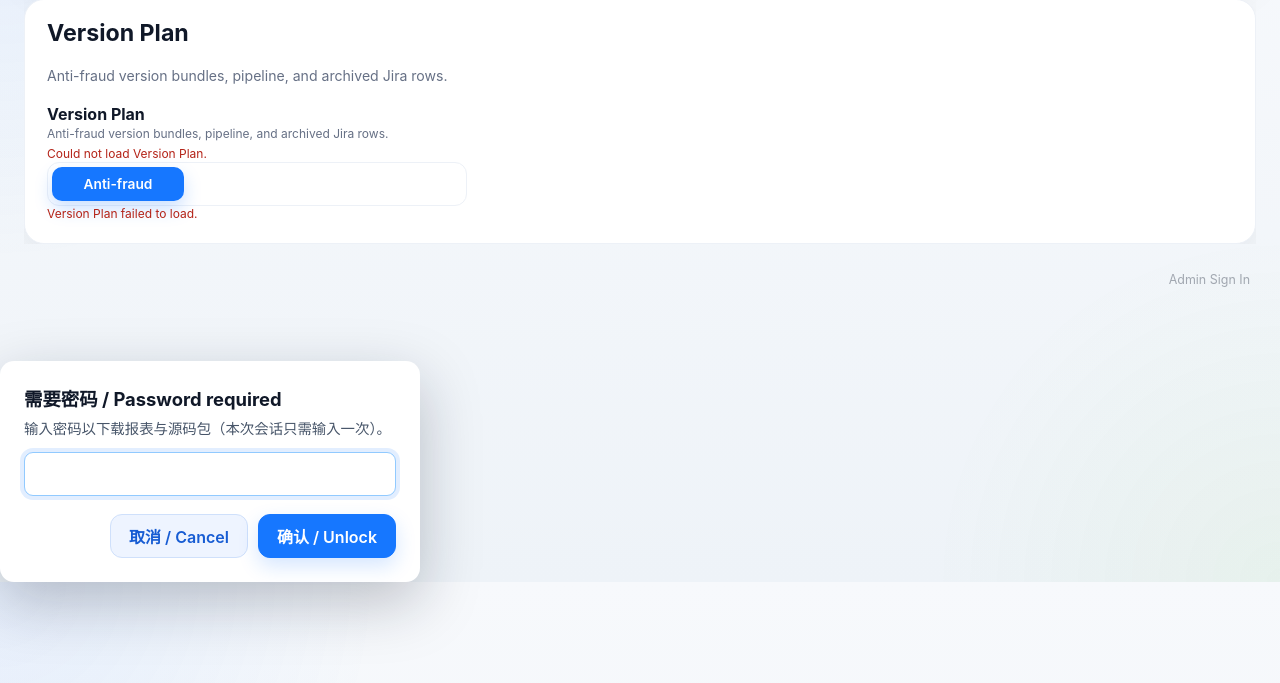
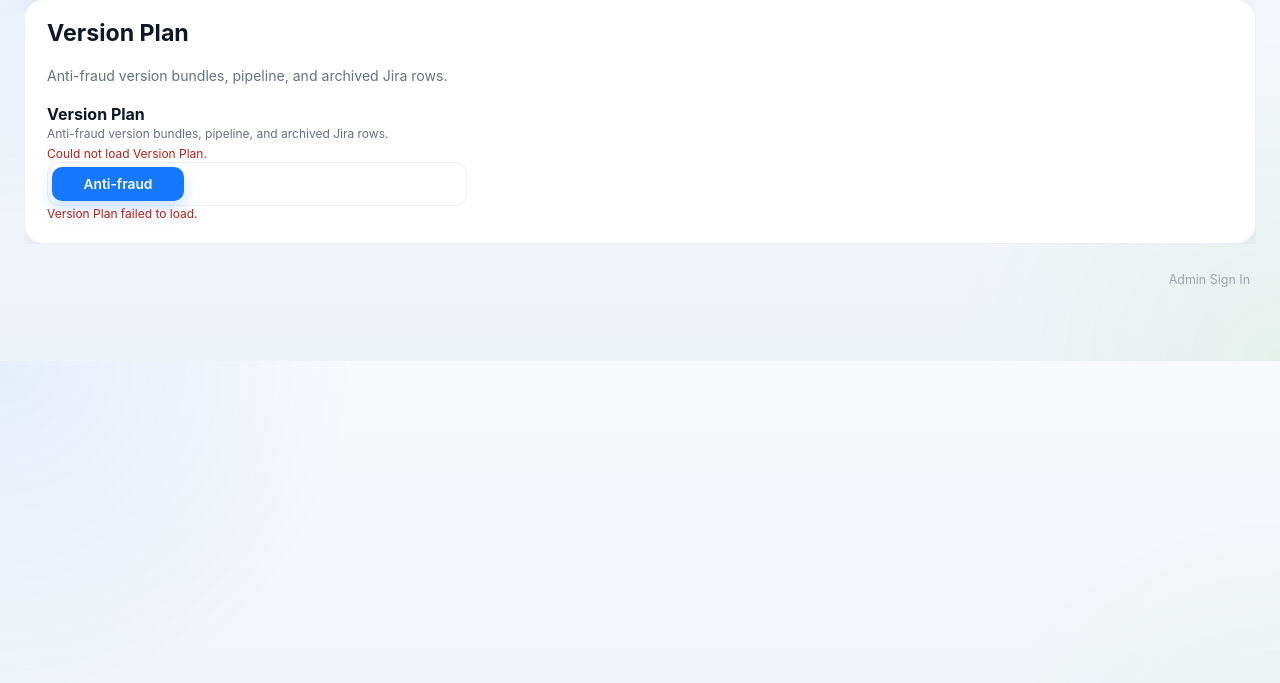
Before and after one commit to xiaodongzheng-sys/Jira-Automation, a Flask app: page /version-plan in a window 1280 px wide. Shown: the part 117-800 px from the top of the page. Run offline with Flask 3, Linux system fonts and the light colour scheme; data that the repository does not hold is empty; parts of the project's set-up code (start-up, migrations or seed data) failed here and were passed over; some libraries are stand-ins or nearby versions.

Commit message:
Remove legacy download password modal

```diff
--- a/templates/base.html
+++ b/templates/base.html
@@ -73,24 +73,6 @@
       {% endif %}
     </main>
 
-      <form class="portal-password-card" data-download-password-form>
-        <h2 data-download-password-title>需要密码 / Password required</h2>
-        <p class="portal-password-help" data-download-password-help>输入密码以下载报表与源码包（本次会话只需输入一次）。</p>
-        <input
-          type="password"
-          class="portal-password-input"
-          data-download-password-input
-          autocomplete="off"
-          autofocus
-          aria-label="Password"
-        >
-        <p class="portal-password-error" data-download-password-error hidden></p>
-        <div class="portal-password-actions">
-          <button type="button" class="button button-secondary" data-download-password-cancel>取消 / Cancel</button>
-          <button type="submit" class="button button-primary" data-download-password-submit>确认 / Unlock</button>
-        </div>
-      </form>
-    </div>
     {% if run_notice %}
       <div class="notice-backdrop" data-run-notice-backdrop>
         <section class="notice-card notice-{{ run_notice.tone }}" role="dialog" aria-modal="true" aria-labelledby="run-notice-title">
```
Also changed, not shown: tests/test_business_insights.py (+2 -0 lines), tests/test_team_portal_access.py (+1 -0 lines).
